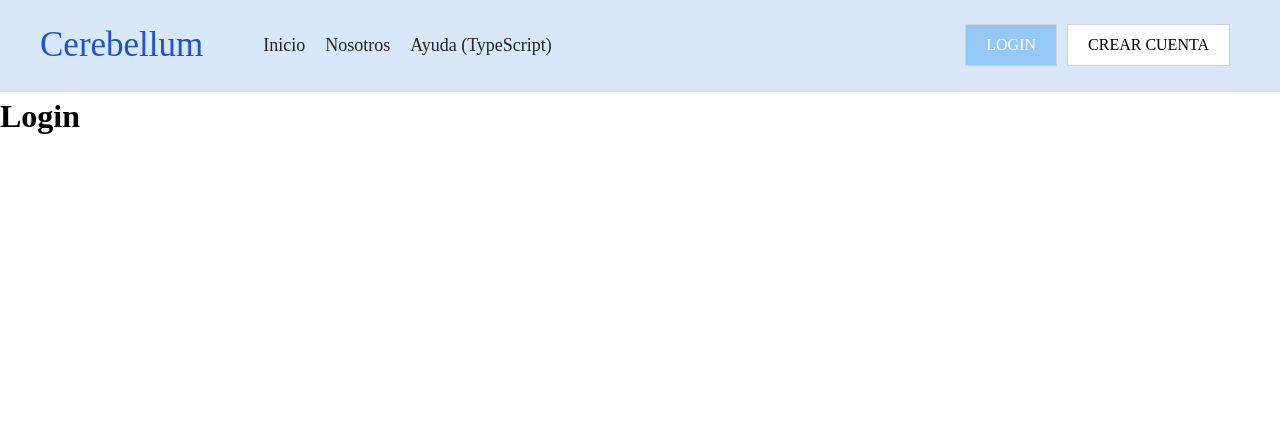
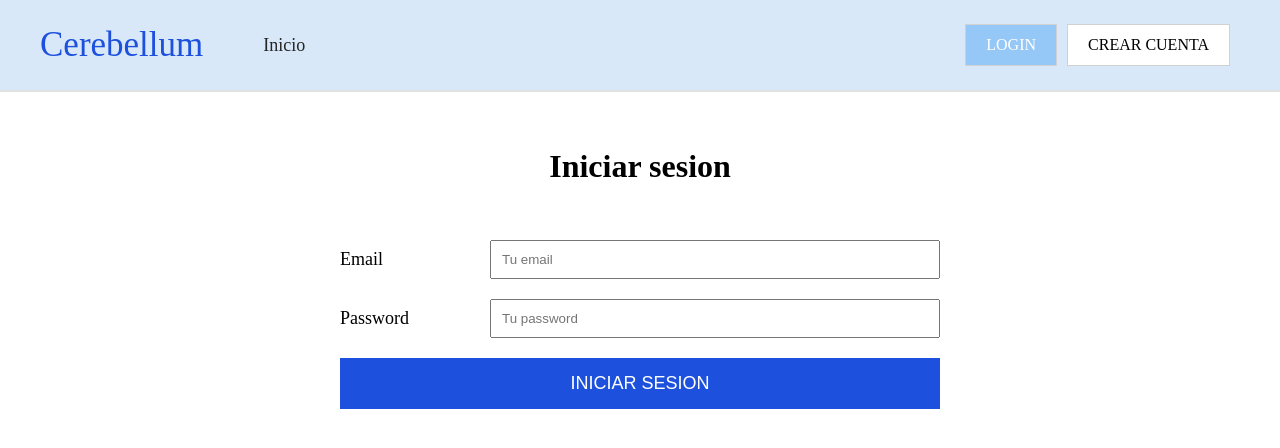
Before and after one commit to PortafolioDeProyectos/cerebellum, a Next.js app: page /login in a window 1280 px wide. Shown: the top 448 px of the page. Built offline with nearby package versions, Linux system fonts and the light colour scheme; no server answers; a web font is replaced by a local one.

Commit message:
Login y Log Out en FireBase

```diff
--- a/components/layout/Header.js
+++ b/components/layout/Header.js
@@ -1,10 +1,11 @@
-import React from "react";
+import React, { useContext } from "react";
 import Link from "next/link";
+import Router from "next/router";
 import styled from "@emotion/styled";
 import { css } from "@emotion/react";
-
 import Nav from "../layout/Nav";
 import Boton from "../ui/Boton";
+import { FirebaseContext } from "../../firebase";
 const ContenedorHeader = styled.div`
   max-width: 1200px;
   width: 95%;
@@ -26,7 +27,7 @@ const Logo = styled.p`
   }
 `;
 const Header = () => {
-  const usuario = false;
+  const { usuario, firebase } = useContext(FirebaseContext);
   return (
     <header
       css={css`
@@ -61,9 +62,16 @@ const Header = () => {
                   margin-right: 1rem;
                 `}
               >
-                Hola: Joaquin
+                Hola: {usuario.displayName}
               </p>
-              <Boton bgColor="true">Cerrar session</Boton>
+              <Boton
+                bgColor="true"
+                onClick={() => {
+                  firebase.cerrarSesion(), Router.push("/");
+                }}
+              >
+                Cerrar session
+              </Boton>
             </>
           ) : (
             <>
--- a/components/layout/Nav.js
+++ b/components/layout/Nav.js
@@ -1,6 +1,7 @@
-import React from "react";
+import React, { useContext } from "react";
 import Link from "next/link";
 import styled from "@emotion/styled";
+import { FirebaseContext } from "../../firebase";
 
 const Navegacion = styled.nav`
   padding-left: 2rem;
@@ -16,12 +17,19 @@ const Navegacion = styled.nav`
   }
 `;
 const Nav = () => {
+  const { usuario } = useContext(FirebaseContext);
   return (
     <div>
       <Navegacion>
         <Link href="/">Inicio</Link>
-        <Link href="/nosotros">Nosotros</Link>
-        <Link href="/ayuda">Ayuda (TypeScript)</Link>
+
+        {usuario && (
+          <>
+            <Link href="/nuevo-producto">Nuevo Producto</Link>
+            <Link href="/nosotros">Nosotros</Link>
+            <Link href="/ayuda">Ayuda (TypeScript)</Link>
+          </>
+        )}
       </Navegacion>
     </div>
   );
--- a/firebase/firebase.js
+++ b/firebase/firebase.js
@@ -1,5 +1,10 @@
 import * as app from "firebase/app";
-import{getAuth,createUserWithEmailAndPassword,updateProfile} from   "firebase/auth";
+import {
+  getAuth,
+  createUserWithEmailAndPassword,
+  updateProfile,
+  signInWithEmailAndPassword,
+} from "firebase/auth";
 import firebaseConfig from "./config";
 
 class Firebase {
@@ -13,13 +18,24 @@ class Firebase {
   //Registra un usuario
 
   async registrar(nombre, email, password) {
-    const nuevoUsuario = await createUserWithEmailAndPassword(this.auth,
+    const nuevoUsuario = await createUserWithEmailAndPassword(
+      this.auth,
       email,
       password
     );
-    return await updateProfile(nuevoUsuario.user,{
+    return await updateProfile(nuevoUsuario.user, {
       displayName: nombre,
     });
+  }
+  //Inicia la sesion de un usuario
+  async login(email, password) {
+    return signInWithEmailAndPassword(this.auth, email, password);
+  }
+
+  //Cierra la Sesion del Usuario
+
+  async cerrarSesion() {
+    await this.auth.signOut();
   }
 }
 const firebase = new Firebase();
--- /dev/null
+++ b/hooks/useAutenticacion.js
@@ -0,0 +1,20 @@
+import { func } from "prop-types";
+import React, { useEffect, useState } from "react";
+import firebase from "../firebase";
+function useAutenticacion() {
+  const [usuarioAutenticado, setUsuarioAutenticado] = useState(null);
+  useEffect(() => {
+    const unsuscribe = firebase.auth.onAuthStateChanged((usuario) => {
+      if (usuario) {
+        setUsuarioAutenticado(usuario);
+      } else {
+        setUsuarioAutenticado(null);
+      }
+    });
+    return () => unsuscribe();
+  }, []);
+
+  return usuarioAutenticado;
+}
+
+export default useAutenticacion;
--- a/pages/_app.js
+++ b/pages/_app.js
@@ -1,17 +1,17 @@
 import "../styles/globals.css";
-import App from "next/app"
-import firebase,{FirebaseContext} from "../firebase"
+import App from "next/app";
+import firebase, { FirebaseContext } from "../firebase";
+import useAutenticacion from "../hooks/useAutenticacion";
+import useValidacion from "../hooks/useValidacion";
 
-const MyApp=props=>{
-  const{Component,pageProps}= props;
-  return(
-
-    <FirebaseContext.Provider
-    value={{firebase}}
-    >
-<Component {...pageProps}/>
+const MyApp = (props) => {
+  const usuario = useAutenticacion();
+  const { Component, pageProps } = props;
+  return (
+    <FirebaseContext.Provider value={{ firebase, usuario }}>
+      <Component {...pageProps} />
     </FirebaseContext.Provider>
-  )
-}
+  );
+};
 
 export default MyApp;
--- a/pages/login.js
+++ b/pages/login.js
@@ -1,11 +1,86 @@
-import React from "react";
+import React, { useState } from "react";
+import Router from "next/router";
 import Layout from "../components/layout/Layout";
-const Login = () => (
-  <div>
-    <Layout>
-      <h1>Login</h1>
-    </Layout>
-  </div>
-);
+import { css } from "@emotion/react";
+import {
+  Formulario,
+  Campo,
+  InputSubmit,
+  Error,
+} from "../components/ui/Formulario";
+import validarIniciarSesion from "../validacion/validarIniciarSesion";
+
+import firebase from "../firebase";
+
+//Validacion
+
+import useValidacion from "../hooks/useValidacion";
+import { async } from "@firebase/util";
+const STATE_INICIAL = {
+  email: "",
+  password: "",
+};
+const Login = () => {
+  const [error, setError] = useState(false);
+  const { valores, errores, handleChange, handleSubmit, handleBlur } =
+    useValidacion(STATE_INICIAL, validarIniciarSesion, iniciarSesion);
+  const { email, password } = valores;
+  async function iniciarSesion() {
+    try {
+      const usuario = await firebase.login(email, password);
+      console.log(usuario);
+      Router.push("/");
+    } catch (error) {
+      console.error("Hubo un error en el logon", error.message);
+      setError(error.message);
+    }
+  }
+  return (
+    <div>
+      <Layout>
+        <>
+          <h1
+            css={css`
+              text-align: center;
+              margin-top: 5rem;
+            `}
+          >
+            Iniciar sesion
+          </h1>
+          <Formulario onSubmit={handleSubmit} noValidate>
+            <Campo>
+              <label htmlFor="email">Email</label>
+              <input
+                type="email"
+                id="email"
+                placeholder="Tu email"
+                name="email"
+                value={email}
+                onChange={handleChange}
+                onBlur={handleBlur}
+              ></input>
+            </Campo>
+            {errores.email && <Error>{errores.email}</Error>}
+            <Campo>
+              <label htmlFor="password">Password</label>
+              <input
+                type="password"
+                id="password"
+                placeholder="Tu password"
+                name="password"
+                value={password}
+                onChange={handleChange}
+                onBlur={handleBlur}
+              ></input>
+            </Campo>
+            {errores.password && <Error>{errores.password}</Error>}
+            {error && <Error>{error}</Error>}
+            <InputSubmit type="submit" value="Iniciar sesion" />
+          </Formulario>
+        </>
+      </Layout>
+    </div>
+  );
+};
 
 export default Login;
--- /dev/null
+++ b/validacion/validarIniciarSesion.js
@@ -0,0 +1,27 @@
+export default function validarIniciarSesion(valores) {
+  let errores = {};
+
+  //validar email
+  if (!valores.email) {
+    errores.email = "El email es obligatorio";
+  } else {
+    if (
+      !/^[-\w.%+]{1,64}@(?:[A-Z0-9-]{1,63}\.){1,125}[A-Z]{2,63}$/i.test(
+        valores.email
+      )
+    ) {
+      errores.email = "Email no valido";
+    }
+  }
+
+  //validar password
+
+  if (!valores.password) {
+    errores.password = "El password es obligatorio";
+  } else {
+    if (valores.password.length < 6) {
+      errores.password = "El password debe tener por lo menos 6 caracteres";
+    }
+  }
+  return errores;
+}
```
Also changed, not shown: pages/crear-cuenta.js (+13 -13 lines), pages/nuevo-producto.js (added, +11 -0 lines).
